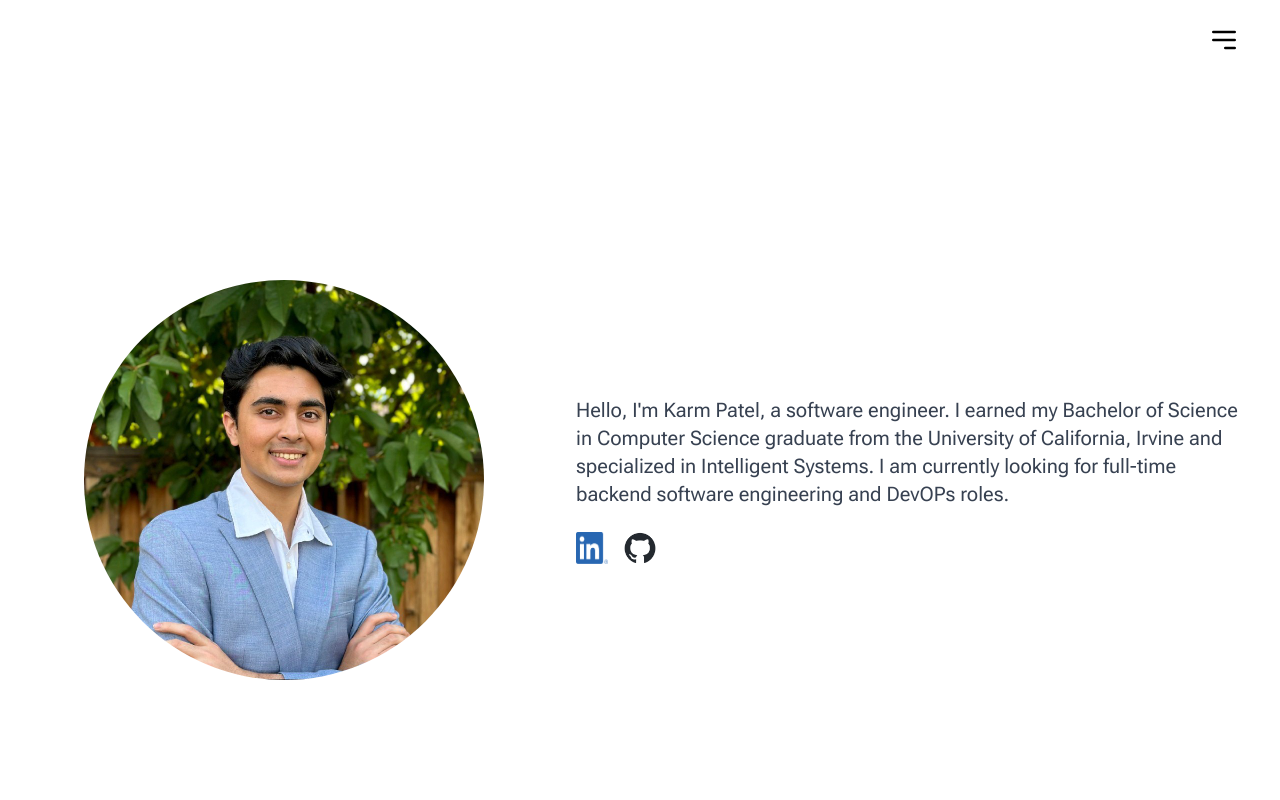
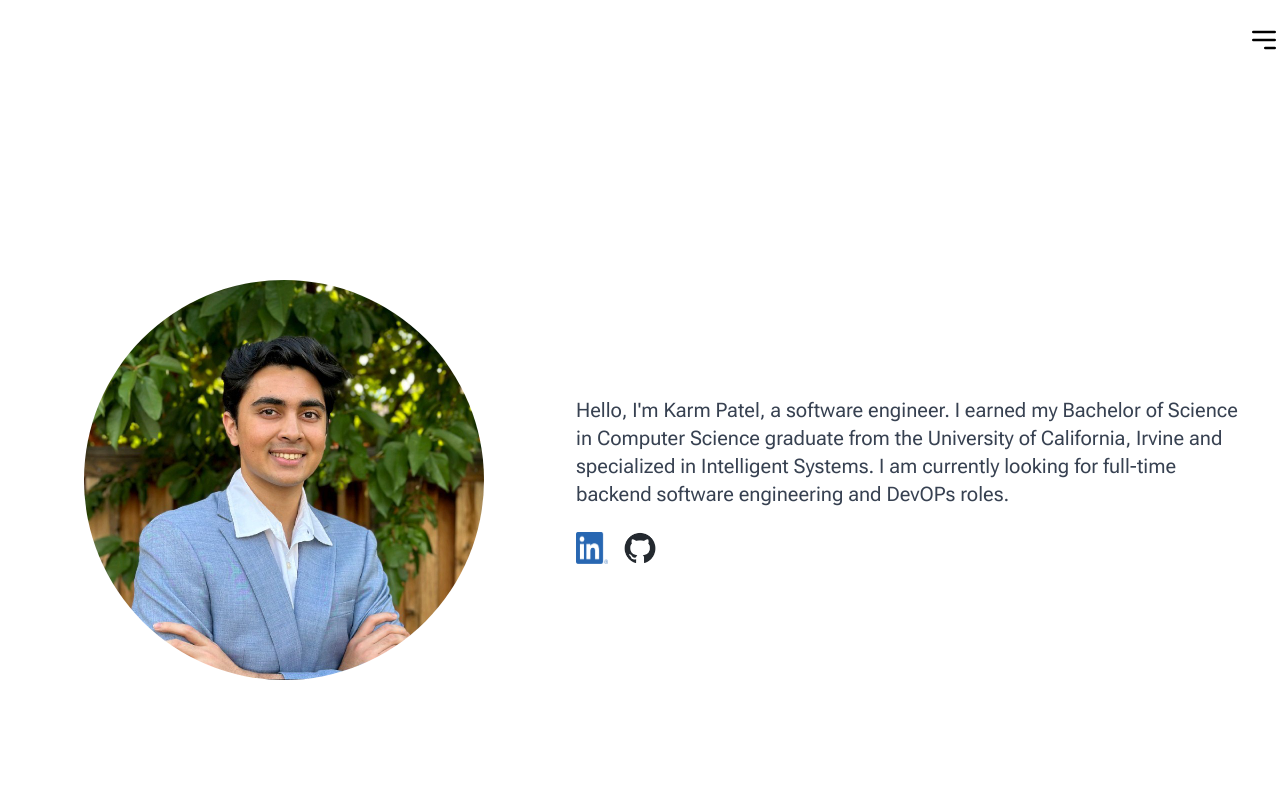
Before and after one commit to karmp/karmp.github.io, a Next.js app: page / in a window 1280 px wide. Shown: the top 800 px of the page. Built offline with nearby package versions, Linux system fonts and the light colour scheme.

Commit message:
Minor fixes

```diff
--- a/src/components/ProjectsSection.js
+++ b/src/components/ProjectsSection.js
@@ -33,7 +33,7 @@ export default function ProjectsSection({ data }) {
                   fill
                   className="object-contain"
                   sizes="(max-width: 768px) 100vw, (max-width: 1200px) 50vw, 33vw"
-                  priority={index < 2}
+                  priority
                 />
               </div>
               <div className="flex-grow h-40 overflow-y-auto text-black pt-2 pr-2 mb-4">
--- a/src/components/navbar.js
+++ b/src/components/navbar.js
@@ -11,7 +11,7 @@ export default function Navbar() {
   return (
     // Main navigation bar wrapper - sticky at the top
     <nav className="sticky top-0 z-50 bg-transparent">
-      <div className="container mx-auto px-10 h-20 flex items-center justify-end">
+      <div className="container mx-auto mr-15 h-20 flex items-center justify-end">
         <button
           onClick={toggleMenu}
           className="text-black z-50"
```
